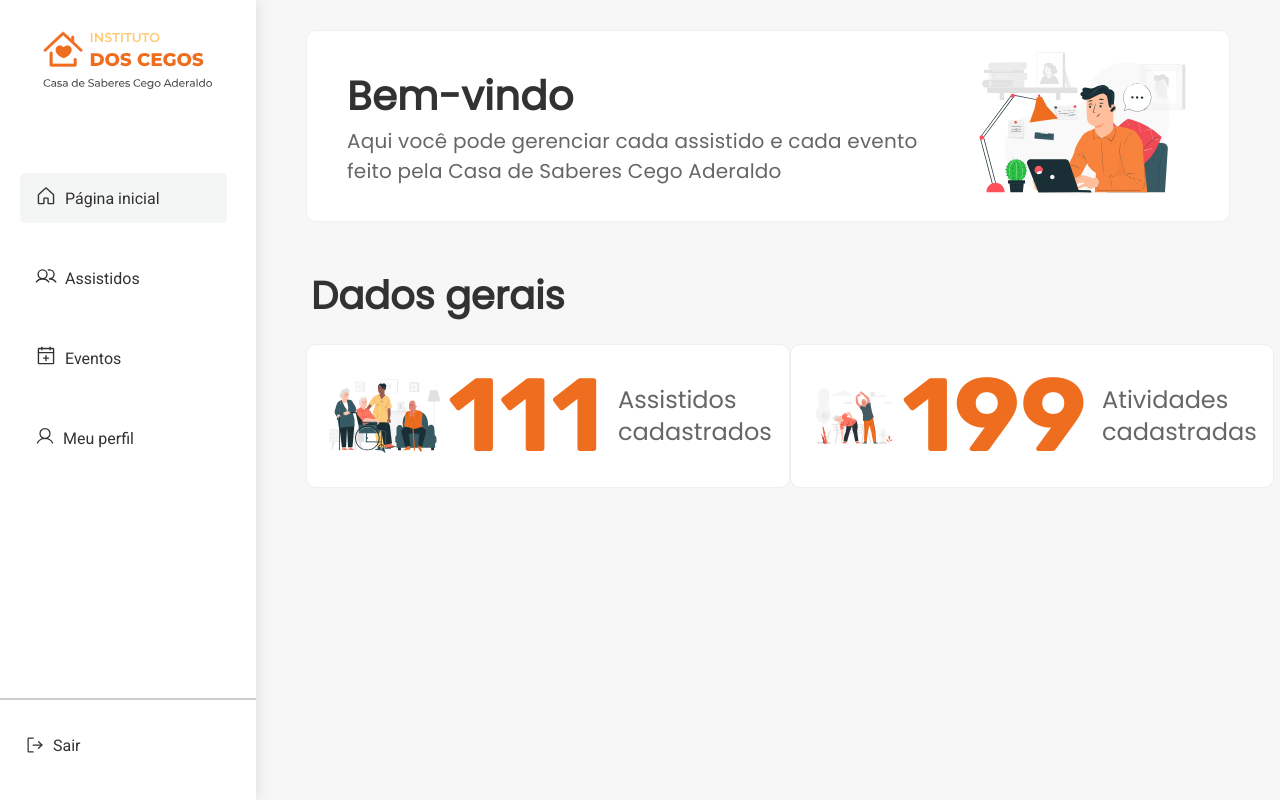
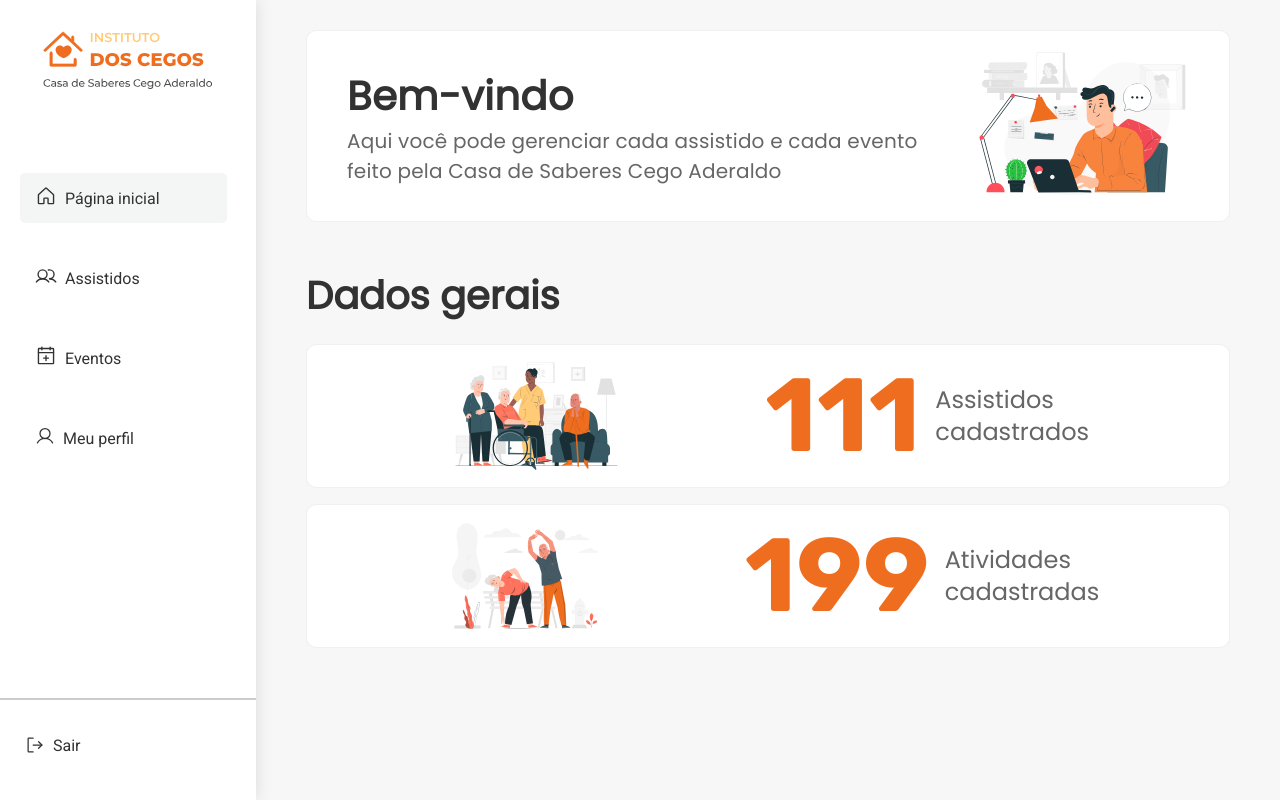
Before and after one commit to dev-inove/IDC-Frontend-legado, a React (Vite) app: page /home in a window 1280 px wide. Built offline with nearby package versions, Linux system fonts and the light colour scheme.

Commit message:
Correções nos cards de Bem-Vindo e Dados gerais

```diff
--- a/src/components/Cards/InfoCards/styles.ts
+++ b/src/components/Cards/InfoCards/styles.ts
@@ -4,18 +4,14 @@ export const InfoHeaderText = styled.h1`
   font-family: 'Poppins';
   font-style: normal;
   font-weight: 600;
-  font-size: 2rem;
+  font-size: 2.9rem;
   line-height: 47px;
   margin-bottom: 25px;
-  margin-left: 5px;
   color: #323232;
-
   min-width: 165px;
-
   @media (max-width: 1366px) {
     font-size: 2.4rem;
   }
-
   @media (max-width: 1080px) {
     font-size: 1.9rem;
   }
@@ -27,14 +23,15 @@ export const InfoHeaderText = styled.h1`
   }
 `;
 
+// --------- container dos cards de informações ----------------------
 export const ContainerCardsInfo = styled.div`
   display: flex;
   flex-direction: row;
   justify-content: space-between;
   margin-bottom: 50px;
-
   @media (max-width: 1366px) {
     align-content: space-between;
+    flex-direction: column;
     height: 19rem;
   }
   @media (max-width: 1080px) {
@@ -46,19 +43,15 @@ export const ContainerCardsInfo = styled.div`
 
 export const CounterStyle = styled.span`
   font-family: 'Rubik', sans-serif;
-
   font-style: normal;
   font-weight: 700;
-  font-size: 6rem;
+  font-size: 6.75rem;
   line-height: 126px;
   color: #ef6d1f;
-
   margin-right: 15px;
-
   @media (max-width: 1366px) {
     font-size: 6.5rem;
   }
-
   @media (max-width: 1080px) {
     font-size: 6rem;
   }
@@ -74,20 +67,16 @@ export const InfoCard = styled.div`
   display: flex;
   border-radius: 10px;
   border: 1px solid rgba(0, 0, 0, 0.06);
-  height: 8rem;
+  height: 10rem;
   width: 49%;
   min-width: 484px;
   min-height: 96px;
-
   background-color: #ffffff;
-
   justify-content: space-evenly;
   align-items: center;
-
   @media (max-width: 1366px) {
     height: 9rem;
-    width: 49%;
-    padding: 1rem;
+    width: auto;
   }
   @media (max-width: 1080px) {
     height: 6rem;
@@ -114,14 +103,11 @@ export const InforCardText = styled.p`
   height: 64px;
   line-height: 32px;
   font-size: 1.325rem;
-
   color: #666666;
-
   @media (max-width: 1366px) {
     font-size: 1.5rem;
     width: 155px;
   }
-
   @media (max-width: 1080px) {
     font-size: 1.3rem;
     width: 125px;
@@ -133,15 +119,13 @@ export const InforCardText = styled.p`
 `;
 
 export const InforCardImage = styled.img`
-  max-width: 90%;
+  max-width: 100%;
   min-width: 5rem;
   height: 100%;
   min-height: 50px;
-
   @media (max-width: 1366px) {
     width: 90%;
   }
-
   @media (max-width: 1080px) {
     width: 75%;
   }
--- a/src/components/Cards/WelcomeCard/styles.ts
+++ b/src/components/Cards/WelcomeCard/styles.ts
@@ -1,16 +1,16 @@
 import styled from 'styled-components';
 
+// --------- container do card Welcome ----------------------
 export const ContainerCardWelcome = styled.div`
   display: flex;
   border-radius: 10px;
   border: 1px solid rgba(0, 0, 0, 0.06);
-  height: 10rem;
-  width: 100%;
+  height: 13rem;
+  min-width: 484px;
   background-color: #fff;
   justify-content: space-between;
   align-items: center;
   margin-bottom: 50px;
-
   @media (max-width: 1366px) {
     height: 12rem;
   }
@@ -27,7 +27,6 @@ export const ContainerCardWelcomeText = styled.div`
   align-content: space-between;
   align-self: center;
   margin-left: 2.5rem;
-
   @media (max-width: 1366px) {
     width: auto;
   }
@@ -40,12 +39,11 @@ export const ContainerCardWelcomeImage = styled.div`
 `;
 
 export const CardWelcomeImage = styled.img`
-  width: 14rem;
+  width: 17rem;
   min-width: 10rem;
   height: 100%;
   min-height: 50px;
   padding: 1em 0;
-
   @media (max-width: 1366px) {
     width: 15rem;
   }
@@ -54,22 +52,19 @@ export const CardWelcomeImage = styled.img`
   }
 `;
 
+// texto de cabeçalho do card Welcome
 export const CardWelcomeHeaderText = styled.h1`
   font-family: 'Poppins';
   font-style: normal;
   font-weight: 600;
-  font-size: 2.2rem;
+  font-size: 3rem;
   width: 17.5rem;
-
   letter-spacing: 0.01em;
-
   color: #323232;
-
   @media (max-width: 1366px) {
     width: 14.5rem;
     font-size: 2.5rem;
   }
-
   @media (max-width: 1080px) {
     width: 11.5rem;
     font-size: 2rem;
@@ -82,17 +77,16 @@ export const CardWelcomeHeaderText = styled.h1`
   }
 `;
 
+// texto de descrição do card Welcome
 export const CardWelcomeText = styled.p`
   font-family: 'Poppins';
   font-style: normal;
   font-weight: 400;
-  font-size: 1.2rem;
+  font-size: 1.5rem;
   line-height: auto;
   letter-spacing: 0.01em;
   max-width: 47rem;
-
   color: #666666;
-
   @media (max-width: 1366px) {
     max-width: 39rem;
     font-size: 1.25rem;
@@ -101,7 +95,6 @@ export const CardWelcomeText = styled.p`
     max-width: 34rem;
     font-size: 1rem;
   }
-
   @media (max-width: 846px) {
     font-size: 0.9rem;
   }
```
